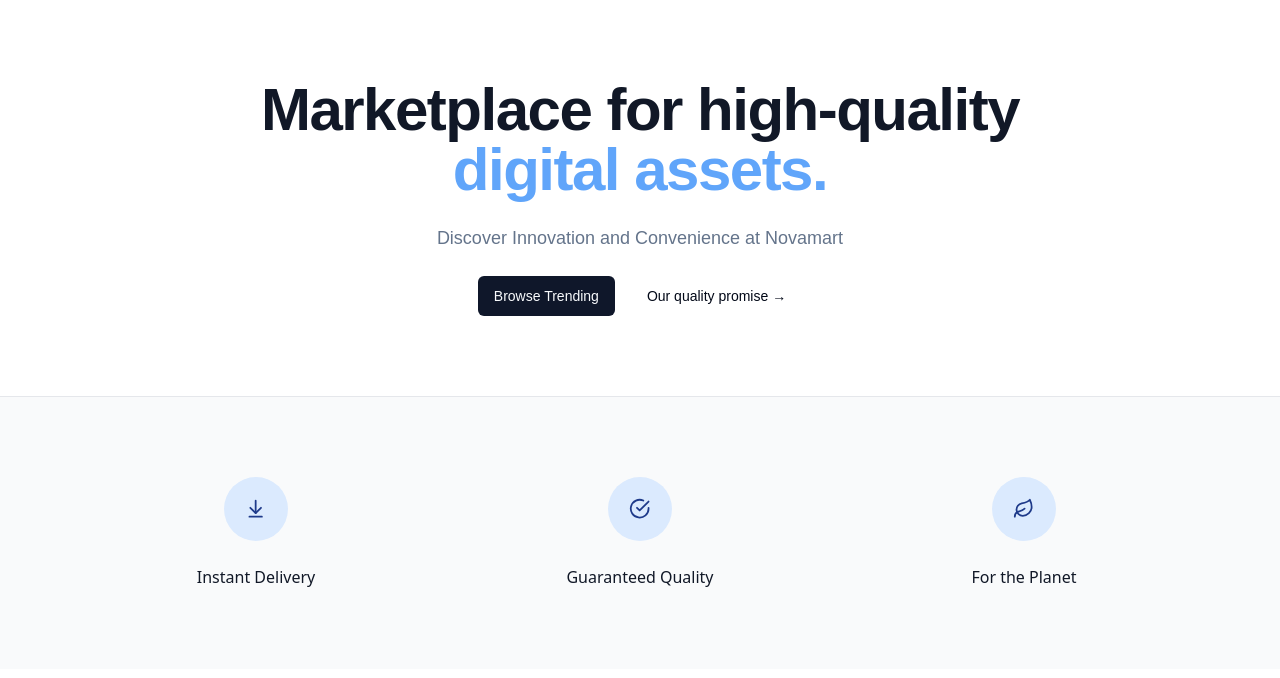
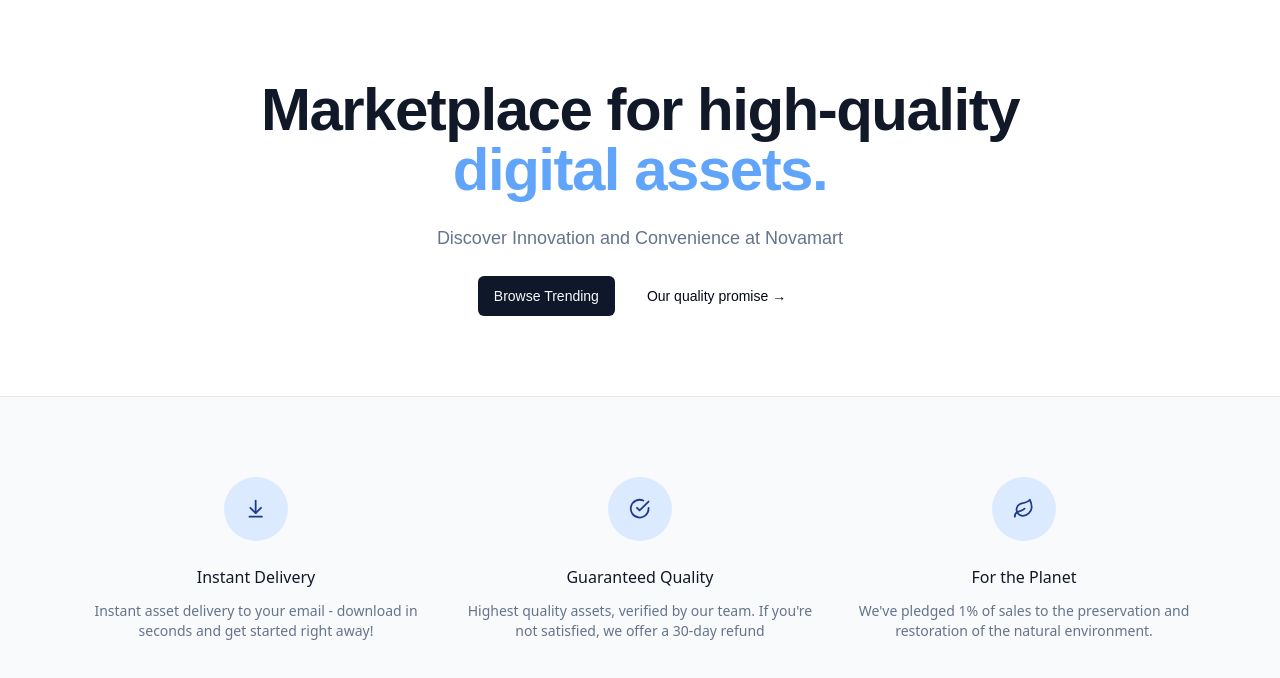
Before and after one commit to Adeleyeha-17/Novamart, a Next.js app: page / in a window 1280 px wide. Shown: the top 678 px of the page. Built offline with nearby package versions, Linux system fonts and the light colour scheme; a web font is replaced by a local one.

Commit message:
perk description

```diff
--- a/src/app/page.tsx
+++ b/src/app/page.tsx
@@ -57,6 +57,10 @@
                 <div className="mt-6 md:ml-4 md:mt-0 lg:ml-0 lg:mt-6">
                   <h3 className="text-base font-medium text-gray-900">{perk.name}
                   </h3>
+
+                  <p className="mt-3 text-sm text-muted-foreground">
+                    {perk.description}
+                  </p>
                 </div>
               </div>
            ))}
```
